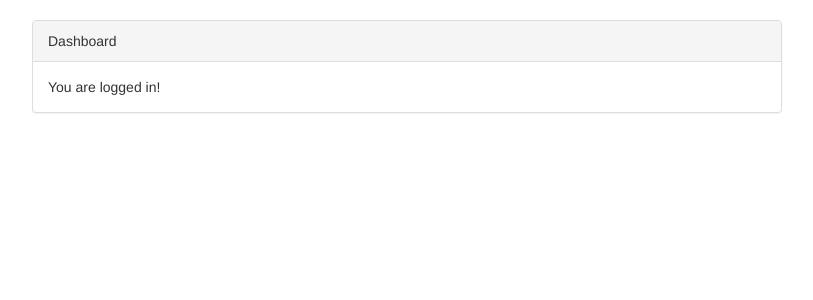
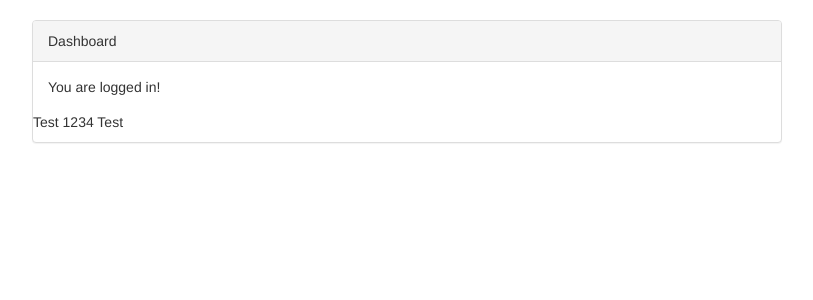
Before and after one commit to hafizhconan/barcode, a Laravel app: template resources/views/home.blade.php in a window 1280 px wide. Shown: the part 51-351 px from the top of the page, without its empty margins (233-1046 px from the left). Run offline with Laravel 8, Linux system fonts and the light colour scheme; the template is opened without the code that fills it, so the values that code supplies are empty; settings files or empty folders that the repository lacks are supplied.

Commit message:
perubahan home

```diff
--- a/resources/views/home.blade.php
+++ b/resources/views/home.blade.php
@@ -10,6 +10,7 @@
                 <div class="panel-body">
                     You are logged in!
                 </div>
+                <p>Test 1234 Test</p>
             </div>
         </div>
     </div>
```
